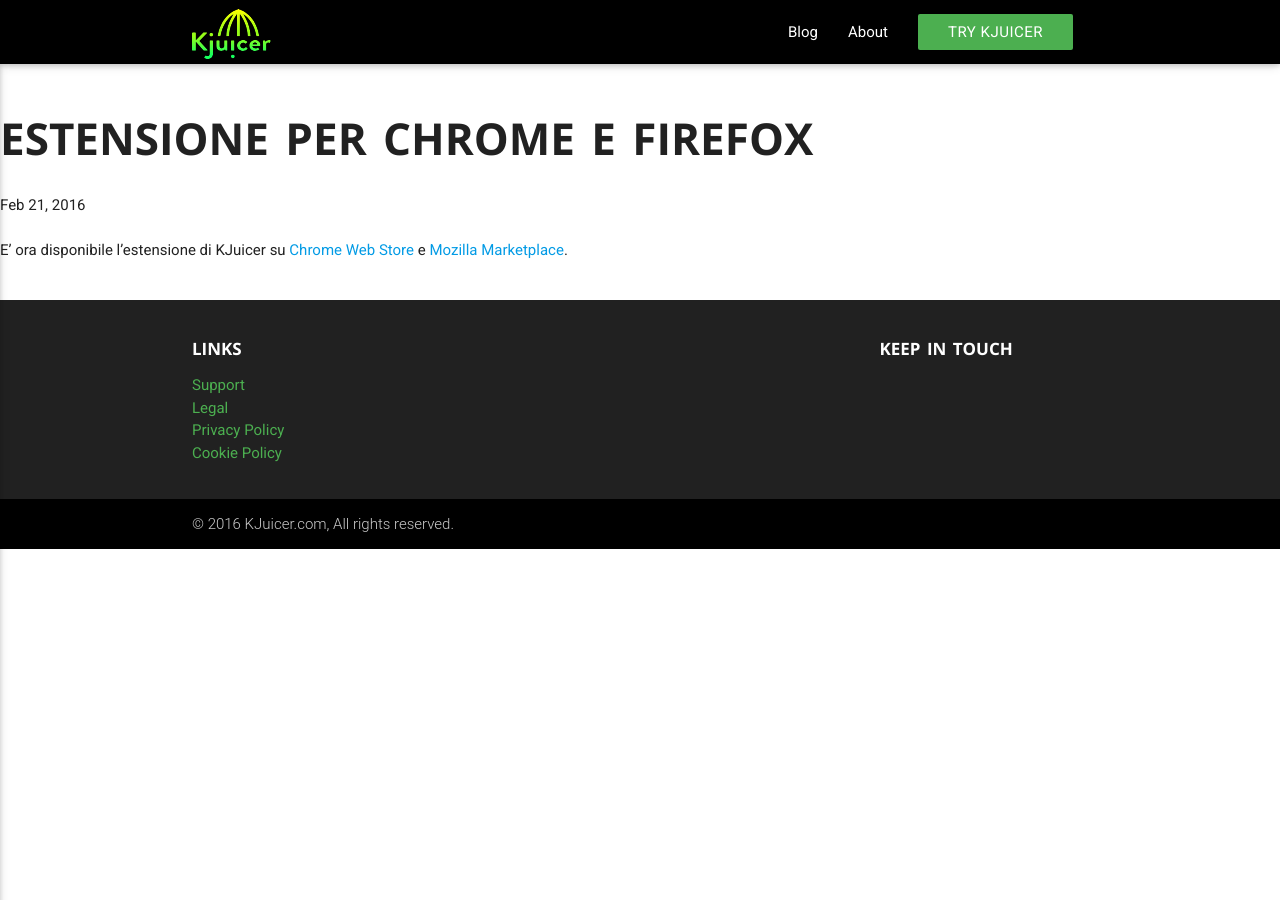
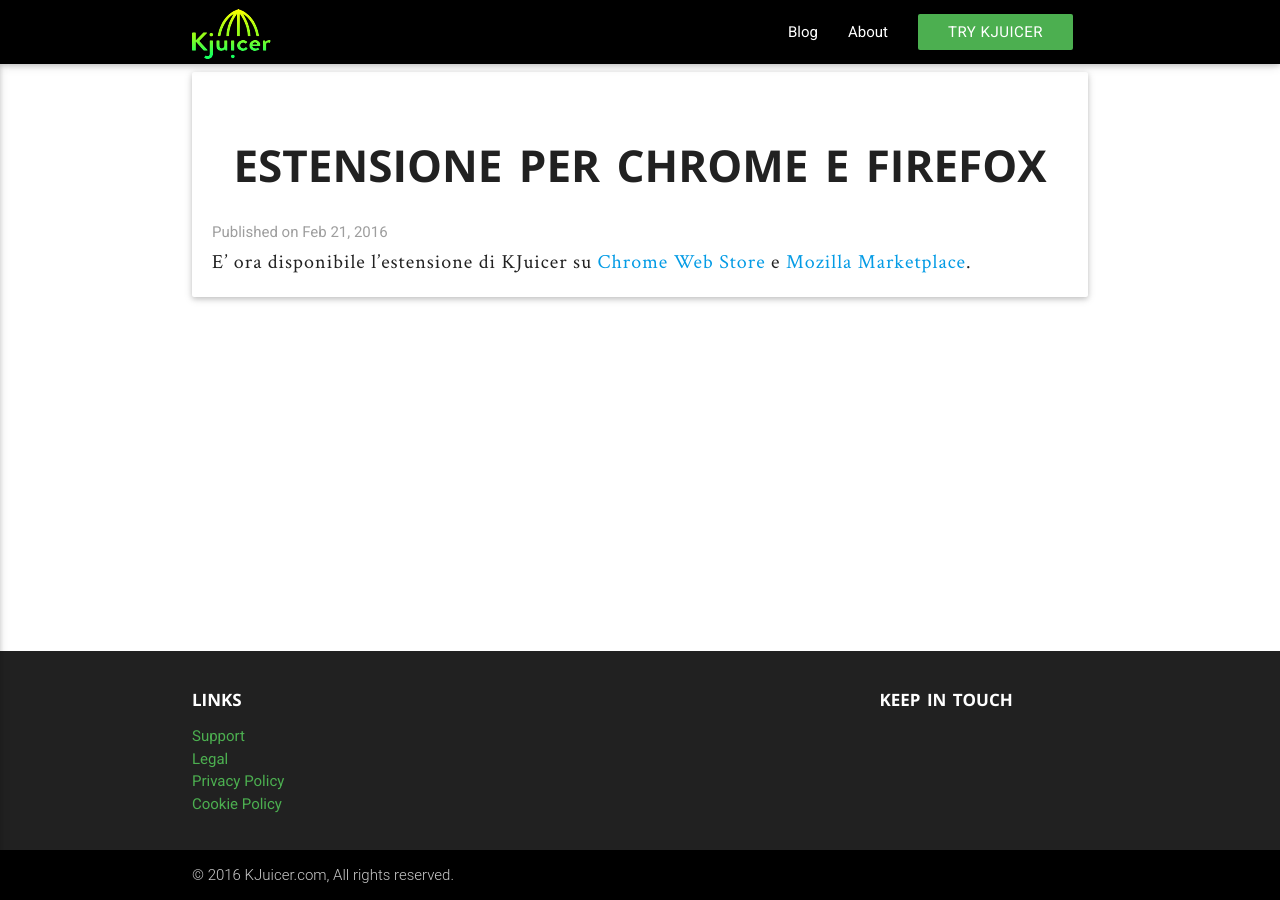
Before and after one commit to nicokant/kjuicer.github.io, a Jekyll site: the page built from _posts/2016-02-21-estensione.md, in a window 1280 px wide. Built offline with Jekyll 4.4.1, drawn with Linux system fonts in a browser that asks for light colours; nearby versions of some CDN libraries; some web fonts are replaced.

Commit message:
post template with material design cards

```diff
--- a/_layouts/post.html
+++ b/_layouts/post.html
@@ -1,15 +1,13 @@
 ---
 layout: default
 ---
-<article class="post" itemscope itemtype="http://schema.org/BlogPosting">
 
-  <header class="post-header">
-    <h1 class="post-title" itemprop="name headline">{{ page.title }}</h1>
-    <p class="post-meta"><time datetime="{{ page.date | date_to_xmlschema }}" itemprop="datePublished">{{ page.date | date: "%b %-d, %Y" }}</time>{% if page.author %} • <span itemprop="author" itemscope itemtype="http://schema.org/Person"><span itemprop="name">{{ page.author }}</span></span>{% endif %}</p>
-  </header>
-
-  <div class="post-content" itemprop="articleBody">
-    {{ content }}
-  </div>
-
-</article>
+<div class="container">
+	<div class="card">
+      <div class="card-content">
+        <h1 class="caps center">{{ page.title }}</h1>
+        <p class="grey-text">Published on <time datetime="{{ page.date | date_to_xmlschema }}" itemprop="datePublished">{{ page.date | date: "%b %-d, %Y" }}</time>{% if page.author %} • <span itemprop="author" itemscope itemtype="http://schema.org/Person"><span itemprop="name">{{ page.author }}</span></span>{% endif %}</p>
+        <div class='long-content'>{{content}}</div>
+      </div>
+    </div>
+</div>
```
